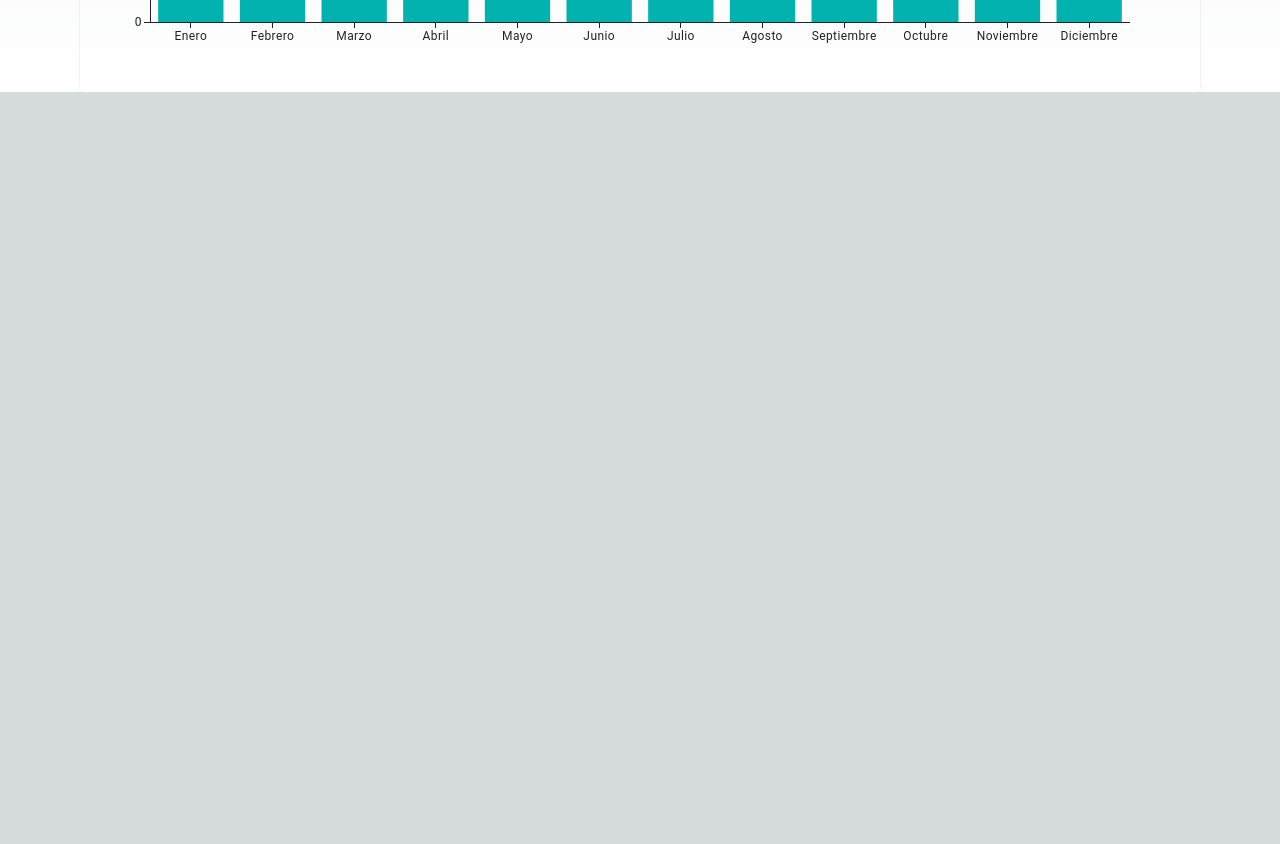
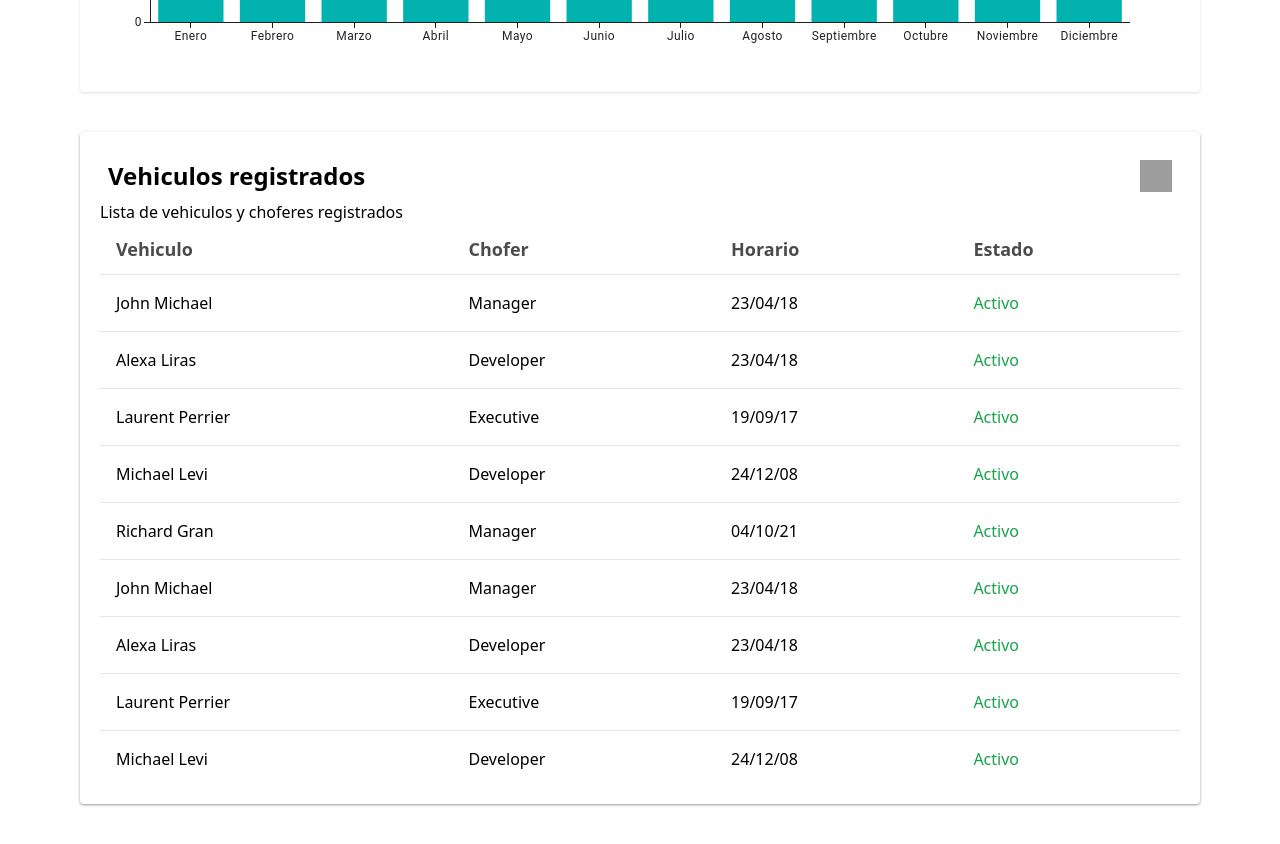
Before and after one commit to Herobrot/rutasegura-web, a Next.js app: page /admin in a window 1280 px wide. Shown: the part 1060-1904 px from the top of the page. Before the commit the page ends 1152 px from the top, so only its background shows below. Built offline with nearby package versions, Linux system fonts and the light colour scheme; grey boxes are pictures that could not be loaded; a web font is replaced by a local one.

Commit message:
Se agregó componente Tabla y se corrigió color de fondo

```diff
--- /dev/null
+++ b/src/app/admin/components/Tabla.tsx
@@ -0,0 +1,187 @@
+import { Card, Typography } from "@material-tailwind/react";
+
+import colectivo from '../assets/colectivo.png'
+
+const TABLE_HEAD = ["Vehiculo", "Chofer", "Horario", "Estado"];
+
+const TABLE_ROWS = [
+  {
+    name: "John Michael",
+    job: "Manager",
+    date: "23/04/18",
+    estado: "Activo"
+  },
+  {
+    name: "Alexa Liras",
+    job: "Developer",
+    date: "23/04/18",
+    estado: "Activo"
+  },
+  {
+    name: "Laurent Perrier",
+    job: "Executive",
+    date: "19/09/17",
+    estado: "Activo"
+  },
+  {
+    name: "Michael Levi",
+    job: "Developer",
+    date: "24/12/08",
+    estado: "Activo"
+  },
+  {
+    name: "Richard Gran",
+    job: "Manager",
+    date: "04/10/21",
+    estado: "Activo"
+  },
+  {
+    name: "John Michael",
+    job: "Manager",
+    date: "23/04/18",
+    estado: "Activo"
+  },
+  {
+    name: "Alexa Liras",
+    job: "Developer",
+    date: "23/04/18",
+    estado: "Activo"
+  },
+  {
+    name: "Laurent Perrier",
+    job: "Executive",
+    date: "19/09/17",
+    estado: "Activo"
+  },
+  {
+    name: "Michael Levi",
+    job: "Developer",
+    date: "24/12/08",
+    estado: "Activo"
+  },
+  {
+    name: "Richard Gran",
+    job: "Manager",
+    date: "04/10/21",
+    estado: "Activo"
+  },
+  {
+    name: "John Michael",
+    job: "Manager",
+    date: "23/04/18",
+    estado: "Activo"
+  },
+  {
+    name: "Alexa Liras",
+    job: "Developer",
+    date: "23/04/18",
+    estado: "Activo"
+  },
+  {
+    name: "Laurent Perrier",
+    job: "Executive",
+    date: "19/09/17",
+    estado: "Activo"
+  },
+  {
+    name: "Michael Levi",
+    job: "Developer",
+    date: "24/12/08",
+    estado: "Activo"
+  },
+  {
+    name: "Richard Gran",
+    job: "Manager",
+    date: "04/10/21",
+    estado: "Activo"
+  },
+];
+
+const Tabla = () => {
+  return (
+    <div id="tabla_id" className="w-full shadow shadow-gray-400 my-10 rounded p-5" style={{height: "42rem"}}>
+      <div>
+        <div className="flex text-center justify-between p-2">
+            <p className="text-2xl font-bold">Vehiculos registrados</p>
+            <img className="w-8" src={colectivo} alt="colectivo" />
+        </div>
+        <p>Lista de vehiculos y choferes registrados</p>
+      </div>
+      <Card className="w-full overflow-y-scroll" style={{height: "88%"}}>
+        <table className="w-full min-w-max table-auto text-left">
+          <thead className="sticky top-0 bg-white">
+            <tr>
+              {TABLE_HEAD.map((head) => (
+                <th
+                  key={head}
+                  className="border-b border-blue-gray-100 bg-blue-gray-50 p-4"
+                >
+                  <Typography
+                    variant="small"
+                    color="blue-gray"
+                    className="font-semibold text-lg leading-none opacity-70"
+                  >
+                    {head}
+                  </Typography>
+                </th>
+              ))}
+            </tr>
+          </thead>
+          <tbody>
+            {TABLE_ROWS.map(({ name, job, date, estado }, index) => {
+              const isLast = index === TABLE_ROWS.length - 1;
+              const classes = isLast
+                ? "p-4"
+                : "p-4 border-b border-blue-gray-50";
+
+              return (
+                <tr key={name}>
+                  <td className={classes}>
+                    <Typography
+                      variant="small"
+                      color="blue-gray"
+                      className="font-normal"
+                    >
+                      {name}
+                    </Typography>
+                  </td>
+                  <td className={classes}>
+                    <Typography
+                      variant="small"
+                      color="blue-gray"
+                      className="font-normal"
+                    >
+                      {job}
+                    </Typography>
+                  </td>
+                  <td className={classes}>
+                    <Typography
+                      variant="small"
+                      color="blue-gray"
+                      className="font-normal"
+                    >
+                      {date}
+                    </Typography>
+                  </td>
+                  <td className={classes}>
+                    <Typography
+                      as="a"
+                      href="#"
+                      variant="small"
+                      color="blue-gray"
+                      className="font-medium text-green-600"
+                    >
+                      {estado}
+                    </Typography>
+                  </td>
+                </tr>
+              );
+            })}
+          </tbody>
+        </table>
+      </Card>
+    </div>
+  );
+};
+
+export default Tabla;
--- a/src/app/admin/page.tsx
+++ b/src/app/admin/page.tsx
@@ -2,6 +2,7 @@
 import NavBar from "./components/NavBar";
 import Card from "./components/Card";
 import Grafica from "./components/Grafica";
+import Tabla from "./components/Tabla";
 
 import efectivo from './assets/efectivo.png'
 import colectivo from './assets/colectivo.png'
@@ -32,6 +33,7 @@ export default function App() {
           }
         </div>
         <Grafica />
+        <Tabla />
       </div>
     </div>
   );
--- a/src/app/globals.css
+++ b/src/app/globals.css
@@ -2,7 +2,7 @@
 @tailwind components;
 @tailwind utilities;
 
-:root {
+/* :root {
   --foreground-rgb: 0, 0, 0;
   --background-start-rgb: 214, 219, 220;
   --background-end-rgb: 255, 255, 255;
@@ -30,4 +30,4 @@ body {
   .text-balance {
     text-wrap: balance;
   }
-}
+} */
```
